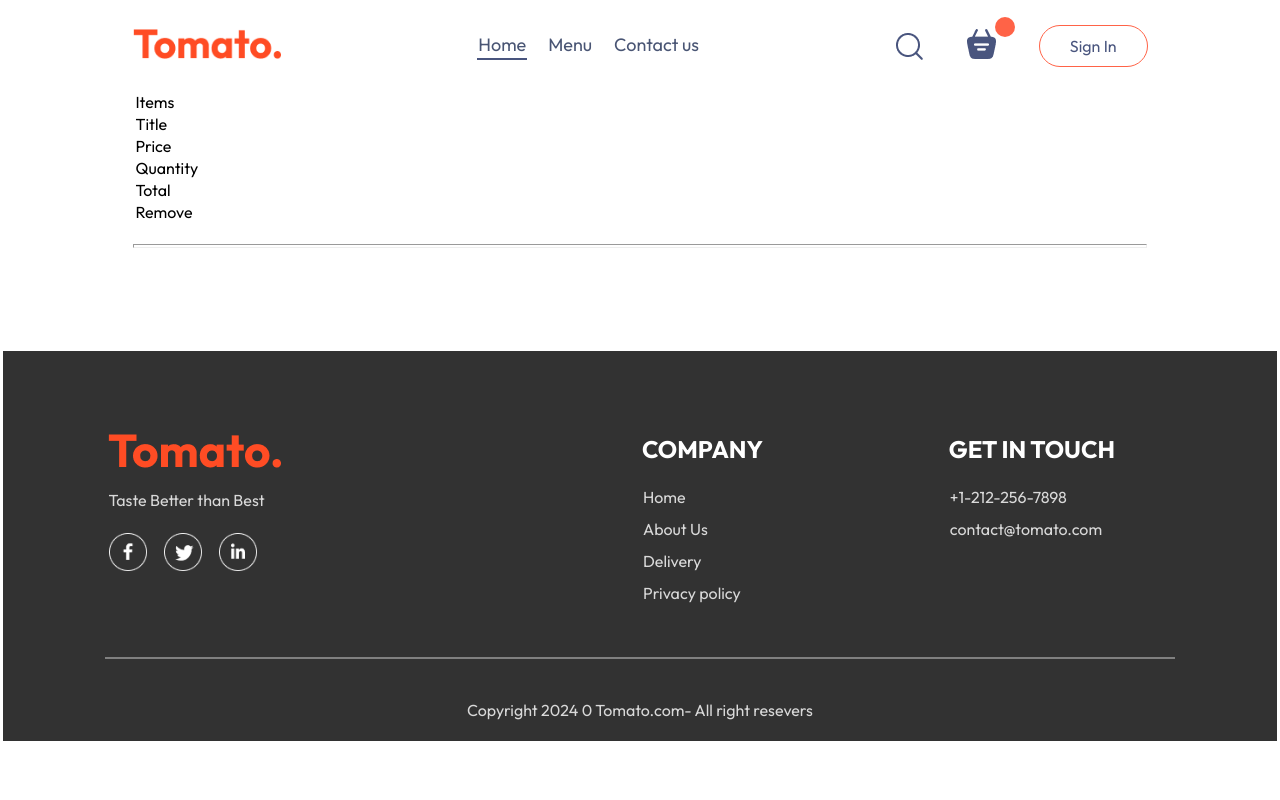
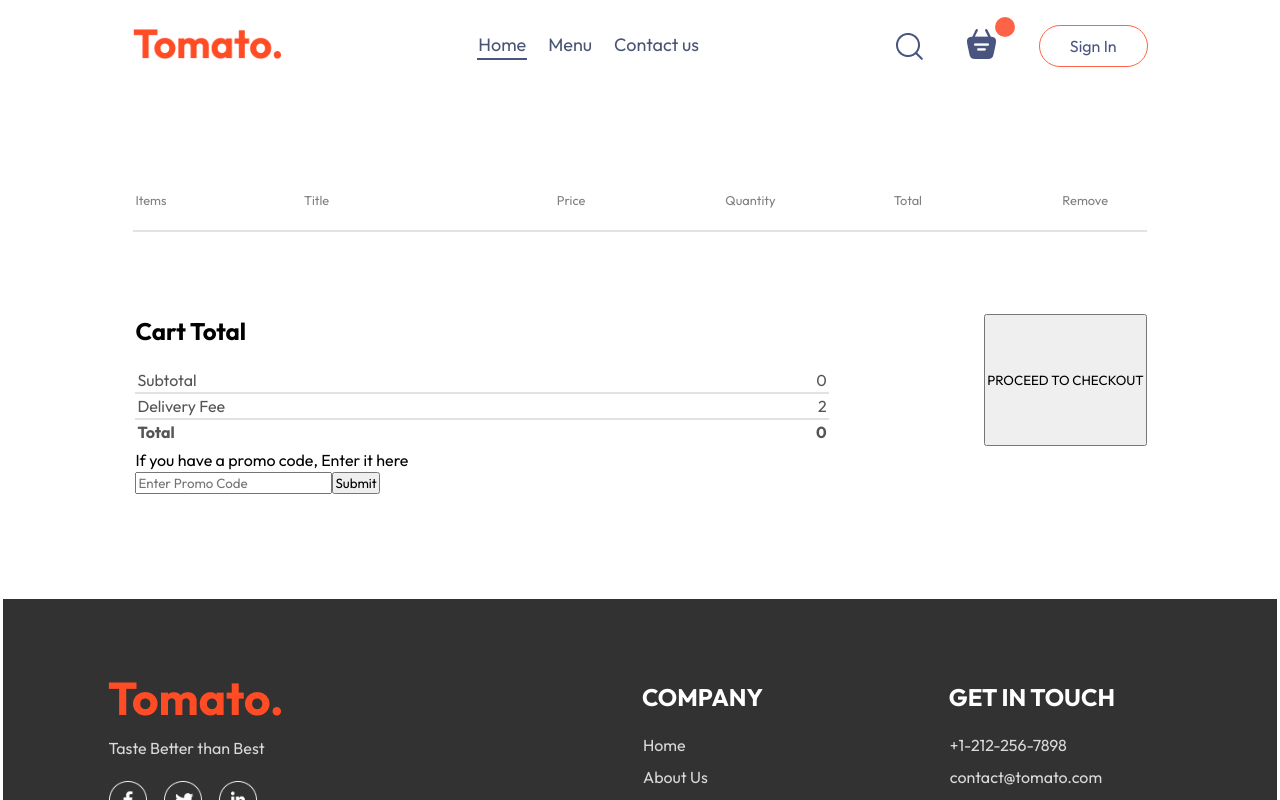
Before and after one commit to Sahil133101/FoodDelivery, a React (Vite) app in the folder frontend/: page /cart in a window 1280 px wide. Shown: the top 800 px of the page. Built offline with nearby package versions, Linux system fonts and the light colour scheme.

Commit message:
practice

```diff
--- a/frontend/src/components/FoodItem/FoodItem.jsx
+++ b/frontend/src/components/FoodItem/FoodItem.jsx
@@ -29,7 +29,7 @@ const FoodItem = ({id,name,price,description, image}) => {
                 {description}
             </p>
             <p className="price">
-                ${price}
+            ₹{price}
             </p>
         </div>
     </div>
--- a/frontend/src/pages/Cart/Cart.css
+++ b/frontend/src/pages/Cart/Cart.css
@@ -0,0 +1,47 @@
+.Cart{
+    margin-top: 100px;
+
+}
+.cart-items-title{
+    display: grid;
+    grid-template-columns: 1fr 1.5fr 1fr 1fr 1fr 0.5fr ;
+align-items: center;
+color: gray;
+font-size: max(1vw, 12px);
+}
+
+.cart-items-item{
+    margin: 10px 0px;
+    color: black;
+}
+.cart-items-item img{
+    width:50px;
+}
+.Cart hr{
+    height: 1px;
+    background-color: #e2e2e2;
+    border:none;
+
+}
+.cart-items-item .cross {
+    cursor: pointer;
+}
+
+.cart-bottom{
+   margin-top:80px;
+   display: flex;
+   justify-content: space-between;
+   gap: max(12vw, 20px);
+}
+
+.cart-total{
+    flex: 1;
+    display: flex;
+    flex-direction: column;
+    gap: 20px;
+}
+.cart-total-details{
+    display: flex;
+    justify-content: space-between;
+    color: #555;
+}
--- a/frontend/src/pages/Cart/Cart.jsx
+++ b/frontend/src/pages/Cart/Cart.jsx
@@ -1,10 +1,9 @@
-import React, { useContext } from 'react'
-import './Cart.css'
-import { StoreContext } from '../../Context/StoreContext'
+import React, { useContext } from 'react';
+import './Cart.css';
+import { StoreContext } from '../../Context/StoreContext';
+
 const Cart = () => {
-
-  const{cartItems, food_list, removeFromCart} = useContext(StoreContext)
-
+  const { cartItems, food_list, removeFromCart } = useContext(StoreContext);
 
   return (
     <div className='Cart'>
@@ -19,10 +18,70 @@ const Cart = () => {
         </div>
         <br />
         <hr />
+        {food_list.map((item, index) => {
+          if (cartItems[item._id] > 0) {
+            return (
+              <div key={item._id}>
+                <div className='cart-items-title cart-items-item'>
+                  <img src={item.image} alt={item.name} />
+                  <p>{item.name}</p>
+                  <p>₹{item.price}</p>
+                  <p>{cartItems[item._id]}</p>
+                  <p>₹{item.price * cartItems[item._id]}</p>
+                  <p className='cross' onClick={() => removeFromCart(item._id)}> X </p> {/* Added remove functionality */}
+                </div>
+                <hr />
+              </div>
+            )
+          }
 
+        })}
+      </div>
+      <div className="cart-bottom">
+        <div className="cart-total">
+          <h2>
+
+            Cart Total
+          </h2>
+          <div>
+            <div className="cart-total-details">
+              <p>Subtotal</p>
+            <p>{0}</p>
+            </div>
+            <hr />
+            <div className="cart-total-details">
+              <p>Delivery Fee</p>
+              <p>{2}</p>
+            </div>
+            <hr />
+            <div className="cart-total-details">
+              <b>
+                Total
+              </b>
+              <b>
+                {0}
+              </b>
+            </div>
+
+          </div>
+        </div>
+        <button>
+              PROCEED TO CHECKOUT
+              </button>
+      </div>
+      <div className="cart-promocode">
+        <div>
+          <p>
+            If you have a promo code, Enter it here
+          </p>
+          <div className='cart-promocode-input'>
+            <input type="text" placeholder="Enter Promo Code" />
+            <button>Submit</button>
+          </div>
+        </div>
       </div>
     </div>
-  )
-}
+  );
+};
 
-export default Cart
+export default Cart;
```
